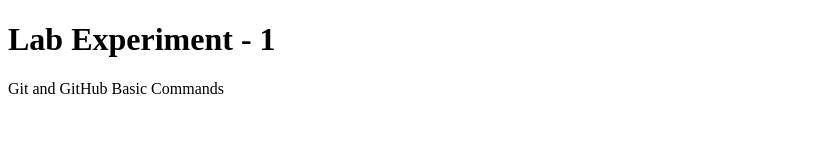
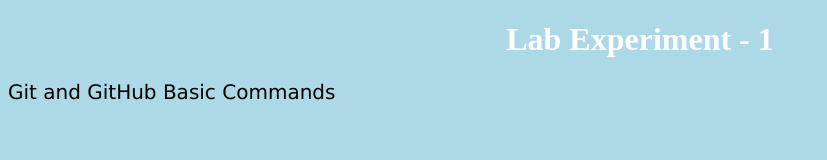
Before and after one commit to paulkiranpeteti/Experiment_1, a plain HTML site: page index.html in a window 1280 px wide. Shown: the whole page, without its empty margins (0-827 px from the left). Drawn offline with Linux system fonts and the light colour scheme.

Commit message:
Added another file from new branch

```diff
--- /dev/null
+++ b/index.css
@@ -0,0 +1,14 @@
+body{
+
+  background-color: lightblue;
+}
+
+h1 {
+  color: white;
+  text-align: center;
+}
+
+p {
+  font-family: verdana;
+  font-size: 20px;
+}
--- a/index.html
+++ b/index.html
@@ -1,6 +1,7 @@
 <!DOCTYPE html>
 <html>
 <head>
+<link rel="stylesheet" href="./index.css">
 <title>Lab Experiment</title>
 </head>
 <body>
```
